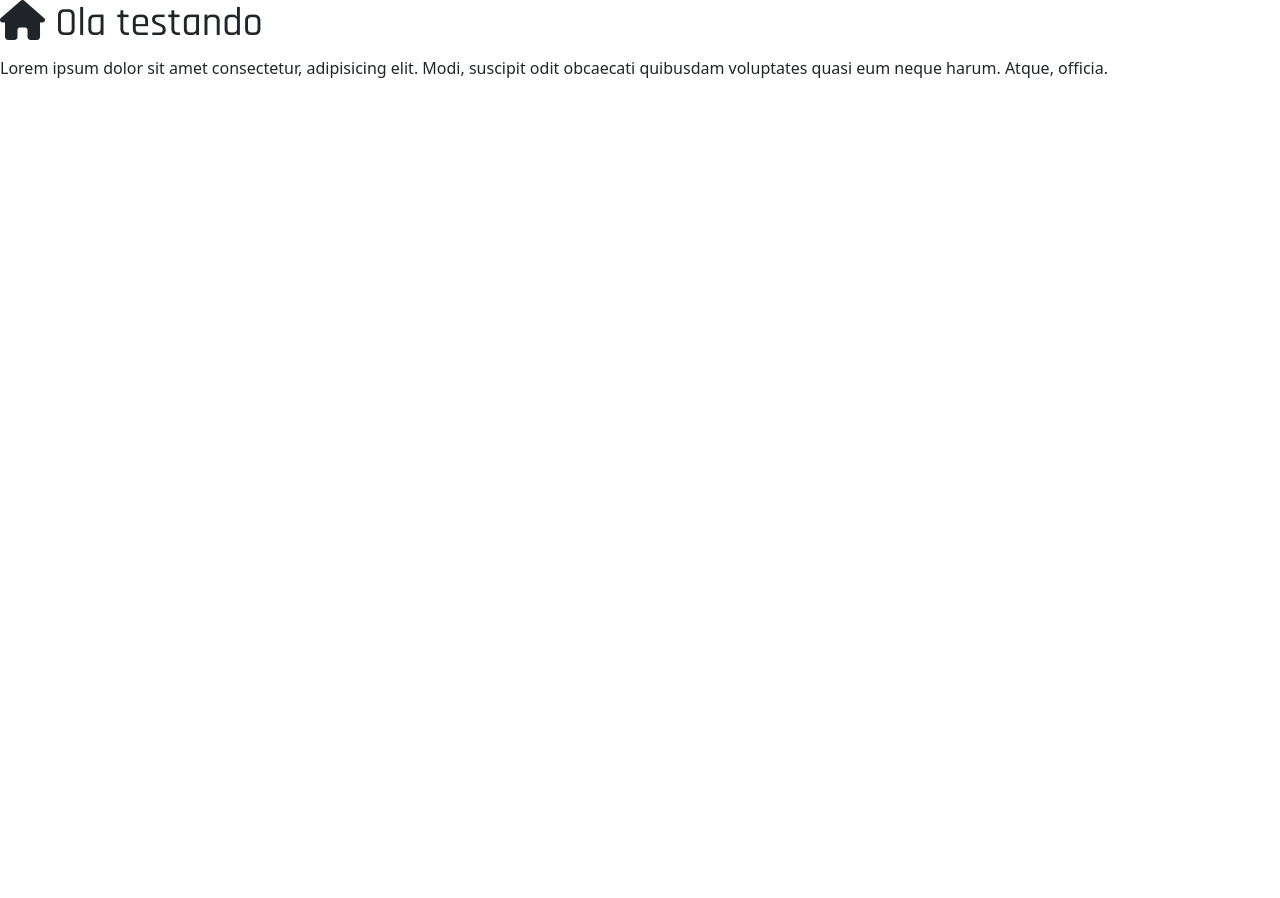
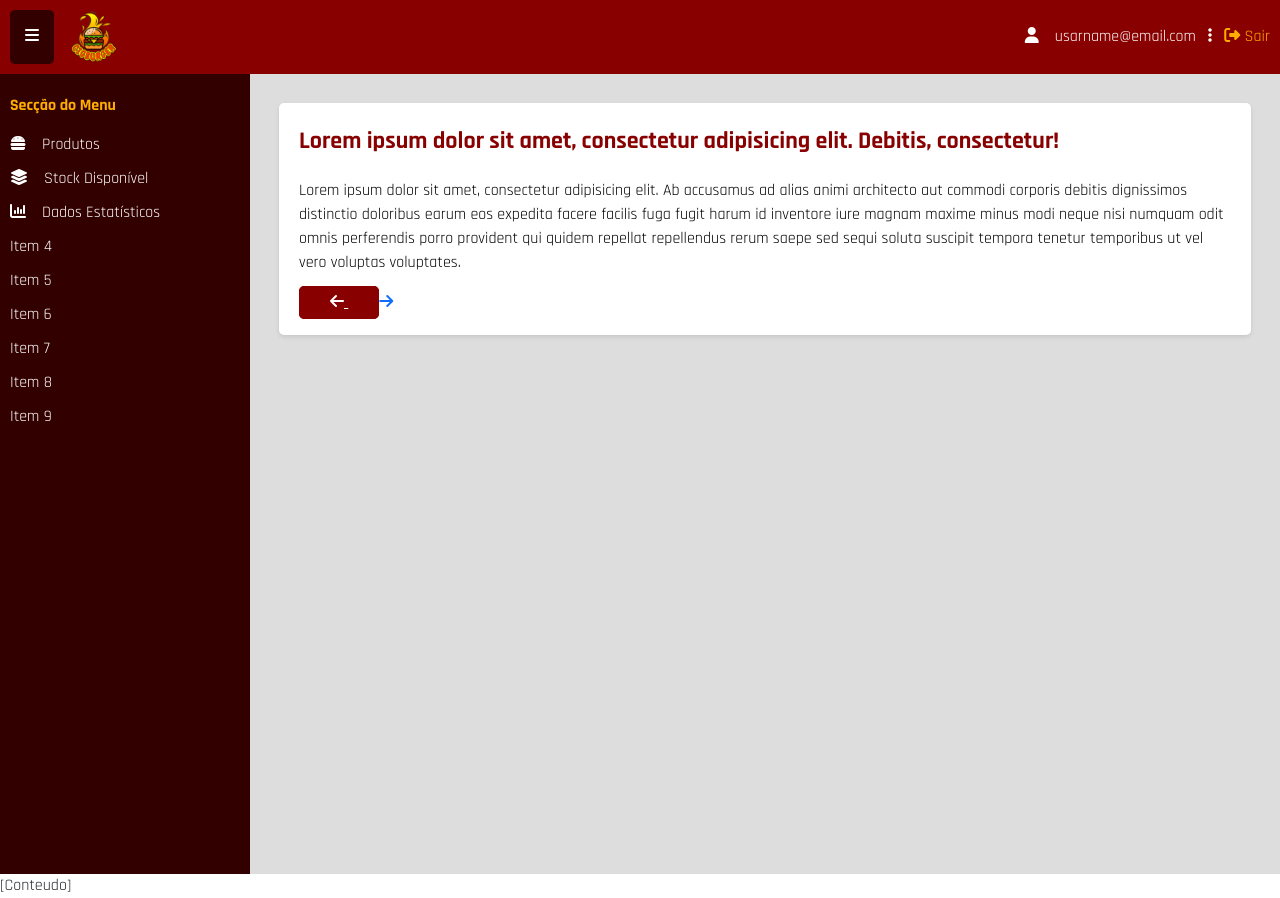
Before and after one commit to salomaopena/cigoffice, a PHP site: page / in a window 1280 px wide. Before the commit the page ends 78 px from the top, so only its background shows below. Run offline with PHP 8.4, Linux system fonts and the light colour scheme.

Commit message:
Add main menu
Add main menu

```diff
--- a/index.html
+++ b/index.html
@@ -16,10 +16,10 @@
     <link href="https://fonts.googleapis.com/css2?family=Rajdhani:wght@400;500;700&display=swap" rel="stylesheet">
 
     <!-- custom css-->
-     <link rel="stylesheet" href="styles.css">
+    <link rel="stylesheet" href="styles.css">
 
-     <!-- font awesome-->
-      <link rel="stylesheet" href="https://cdnjs.cloudflare.com/ajax/libs/font-awesome/6.7.2/css/all.min.css">
+    <!-- font awesome-->
+    <link rel="stylesheet" href="https://cdnjs.cloudflare.com/ajax/libs/font-awesome/6.7.2/css/all.min.css">
 
     <!-- favicon-->
     <link rel="shortcut icon" href="logo.png" type="image/png">
@@ -27,9 +27,74 @@
 
 <body>
 
-    <h1><i class="fa-solid fa-house"></i> Ola testando</h1>
+    <!-- to bar-->
+    <header class="top-bar d-flex justify-content-between align-items-center">
+        <div class="d-flex">
+            <div class="btn-main-menu me-3">
+                <i class="fa-solid fa-bars"></i>
+            </div>
+            <img class="img-fluid" src="logo.png" alt="logo" width="48px">
+        </div>
+        <div>
+            <!-- User | Logout-->
+            <i class="fa-solid fa-user me-3"></i>usarname@email.com
+            <i class="fa-solid fa-ellipsis-vertical mx-2"></i>
+            <a href="#"><i class="fa-solid fa-right-from-bracket"></i> Sair</a>
+        </div>
+    </header>
 
-    Lorem ipsum dolor sit amet consectetur, adipisicing elit. Modi, suscipit odit obcaecati quibusdam voluptates quasi eum neque harum. Atque, officia.
+    <!-- main-->
+    <section class="d-flex">
+        <!-- main menu-->
+        <nav class="main-menu sidebar-collapse">
+            <!-- sidebar links-->
+            <p class="menu-group">Secção do Menu</p>
+            <ul class="list-group-flush">
+                <li class="list-group-item"><a href="#"><i class="fa-solid fa-burger me-3"></i>Produtos</a></li>
+                <li class="list-group-item"><a href="#"><i class="fa-solid fa-layer-group me-3"></i>Stock Disponível</a>
+                </li>
+                <li class="list-group-item"><a href="#"><i class="fa-solid fa-chart-column me-3"></i>Dados
+                        Estatísticos</a></li>
+                <li class="list-group-item"><a href="#">Item 4</a></li>
+                <li class="list-group-item"><a href="#">Item 5</a></li>
+                <li class="list-group-item"><a href="#">Item 6</a></li>
+                <li class="list-group-item"><a href="#">Item 7</a></li>
+                <li class="list-group-item"><a href="#">Item 8</a></li>
+                <li class="list-group-item"><a href="#">Item 9</a></li>
+            </ul>
+        </nav>
+        <!-- main content-->
+        <main class="content p-4">
+            <div class="content-box">
+                <p class="content-title">Lorem ipsum dolor sit amet, consectetur adipisicing elit. Debitis, consectetur!
+                </p>
+
+                Lorem ipsum dolor sit amet, consectetur adipisicing elit. Ab accusamus ad alias animi architecto aut
+                commodi
+                corporis debitis dignissimos distinctio doloribus earum eos expedita facere facilis fuga fugit harum id
+                inventore iure magnam maxime minus modi neque nisi numquam odit omnis perferendis porro provident qui
+                quidem repellat repellendus rerum saepe sed sequi soluta suscipit tempora tenetur temporibus ut vel vero
+                voluptas voluptates.
+
+                <div class="mt-3">
+                    <a href="#" class="btn-cig">
+                        <i class="fa-solid fa-arrow-left"></i>
+                    </a>
+                    <a href="#" class="btn-cig-outline">
+                        <i class="fa-solid fa-arrow-right"></i>
+                    </a>
+                </div>
+
+            </div>
+
+        </main>
+    </section>
+
+
+    <!-- footer -->
+    <footer>
+        [Conteudo]
+    </footer>
 
     <!--bootstrap js -->
     <script src="https://cdn.jsdelivr.net/npm/bootstrap@5.3.3/dist/js/bootstrap.bundle.min.js"
--- a/styles.css
+++ b/styles.css
@@ -1,4 +1,22 @@
 /*styles.css*/
+:root{
+  --top-bar-bg-color:#880000;
+  --top-bar-fg-color:#fff;
+  --menu-bg-color:#330000;
+
+  --menu-fg-color:#fff;
+  --menu-group-fg-color:#ffae00;
+
+  --content-bg-color:#ddd;
+  --content-fg-color:#000;
+
+  --footer-bg-color:#000000;
+  --footer-fg-color:#bbb;
+
+  --color-white:#fff;
+  --color-black:#000;
+  --shadow: 0px 2px 4px rgba(0,0,0,.1);
+}
 
 *{
     font-family: "Rajdhani", serif;
@@ -21,3 +39,112 @@
     font-weight: 700;
     font-style: normal;
   }
+
+  /* top bar*/
+  .top-bar{
+    background: var(--top-bar-bg-color);
+    color: var(--top-bar-fg-color);
+    padding: 10px;
+  }
+
+  .top-bar a {
+    color: var(--menu-group-fg-color);
+    text-decoration: none;
+    transition: color 0.3s ease;
+  }
+
+  .top-bar a:hover{
+    color: var(--color-white);
+  }
+
+/*menu button*/
+  .btn-main-menu{
+    /*display:none*/
+    color:var(--color-white);
+    background: var(--menu-bg-color);
+    cursor: pointer;
+    padding: 15px;
+    border-radius: 5px;
+  }
+
+  .btn-main-menu:hover{
+    background: var(--color-white);
+    color:var(--color-black);
+  }
+
+  /*main menu*/
+  .main-menu{
+    background: var(--menu-bg-color);
+    color: var(--menu-fg-color);
+    min-height: 100vh;
+    min-width: 250px;
+    z-index: 1000;
+    transition: transform 0.3s ease;
+  }
+
+  .menu-group{
+    font-weight: bold;
+    margin-top: 20px;
+    margin-bottom: 5px;
+    padding: 0px 10px;
+    color: var(--menu-group-fg-color)
+  }
+
+  .main-menu ul{
+    list-style: none;
+    padding: 5px 0px;
+  }
+
+  .main-menu ul li{
+    margin-bottom: 0px;
+  }
+
+  .main-menu ul li a{
+    color: var(--menu-fg-color);
+    text-decoration: none;
+    transition: background 0.3s ease;
+    display: inline-block;
+    padding: 5px 10px;
+  }
+
+  .main-menu ul li:hover{
+    background: var(--top-bar-bg-color);
+    color: var(--color-black);
+  }
+
+  /*contnt*/
+  .content{
+    background: var(--content-bg-color);
+    color: var(--content-fg-color);
+  }
+
+  .content-box{
+    background:var(--color-white);
+    color:var(--color-black);
+    padding: 20px;
+    margin: 5px;
+    border-radius: 5px;
+    box-shadow: var(--shadow);
+  }
+
+  .content-title{
+    font-weight: bold;
+    font-size: 1.5rem;
+    margin-bottom: 20px;
+    color:var(--top-bar-bg-color)
+  }
+
+  /*buttons*/
+  .btn-cig{
+    background: var(--top-bar-bg-color);
+    border: 1px solid var(--top-bar-bg-color);
+    color: var(--color-white);
+    padding: 5px 30px;
+    border-radius: 5px;
+    transition: background 0.3s ease;
+    cursor: pointer;
+  }
+
+  .btn-cig:hover{
+    background: var(--menu-bg-color);
+  }
```
